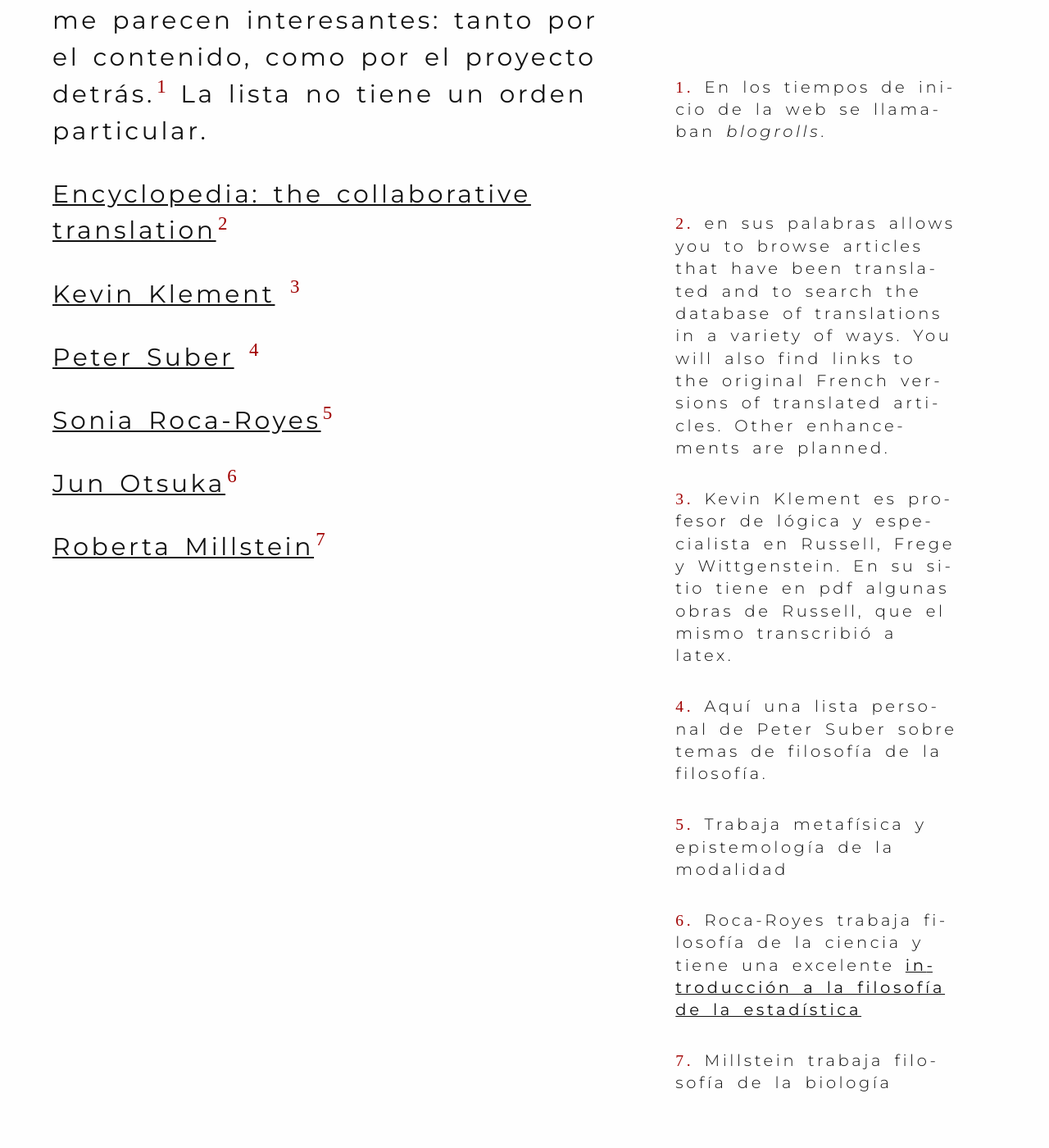
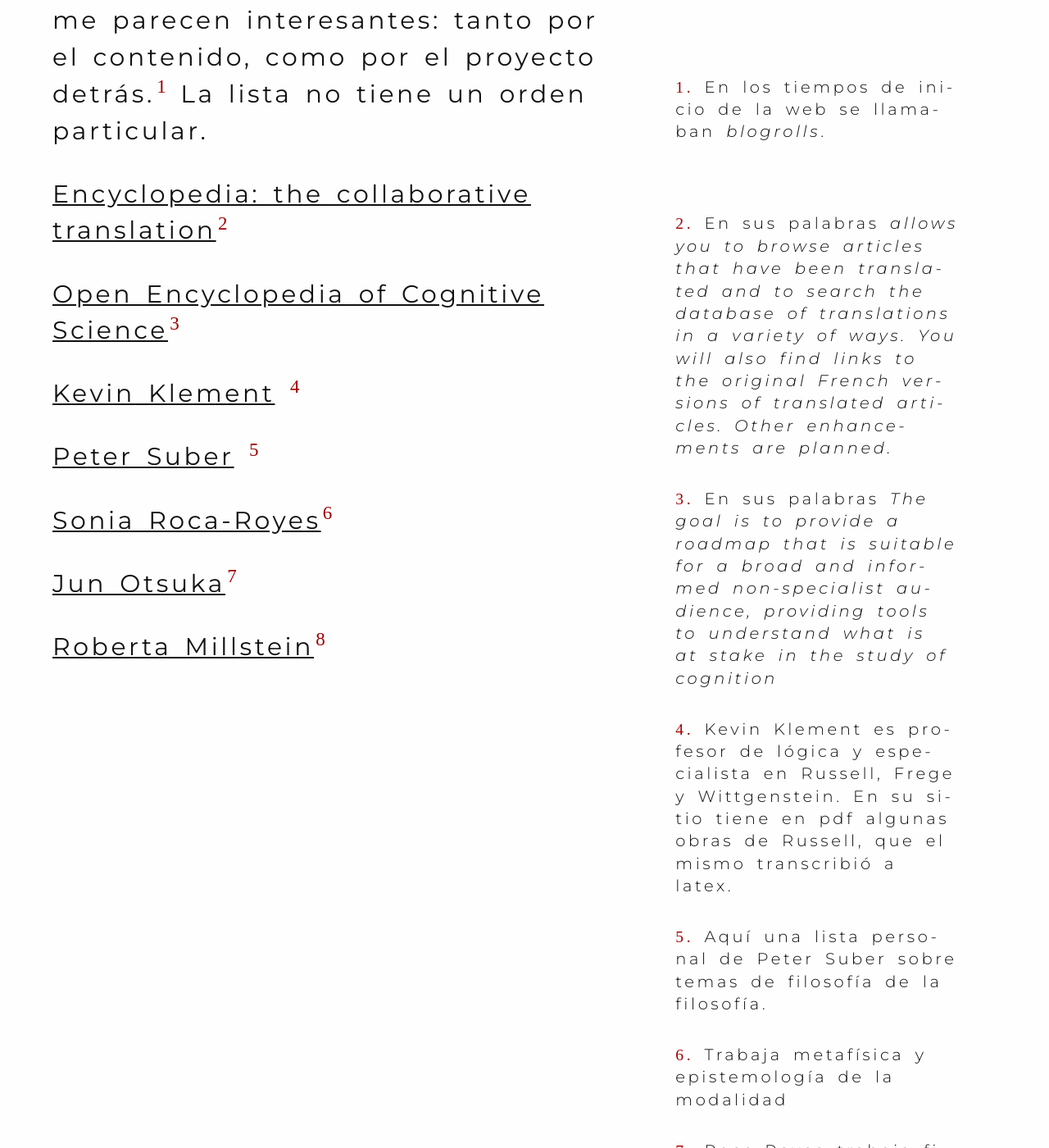
Before and after one commit to Oiuhukt/failosophy, a Jekyll site: the page built from page/index.md, in a window 1280 px wide and 1400 px high, scrolled down 662 px. Shown: the whole window at 82% size. Built offline with Jekyll 4.4.1, drawn with Linux system fonts in a browser that asks for light colours; some web fonts are replaced.

Commit message:
modificando webroll

```diff
--- a/page/index.md
+++ b/page/index.md
@@ -6,7 +6,10 @@
 {% newthought 'Me gustan las' %} páginas web personales. Tengo la impresión de que es una manera más fiel de conocer a una persona por su página web, especialmente si tienen un blog. Originalmente, este lugar contenía sólo páginas personales, pero quiero resguardar ligas a sitios que me parecen interesantes: tanto por el contenido, como por el proyecto detrás.{% sidenote '1' 'En los tiempos de inicio de la web se llamaban *blogrolls*. '%} La lista no tiene un orden particular.
 
 
-[Encyclopedia: the collaborative translation](https://quod.lib.umich.edu/d/did/intro.html){% sidenote '3' 'en sus palabras allows you to browse articles that have been translated and to search the database of translations in a variety of ways. You will also find links to the original French versions of translated articles. Other enhancements are planned.' %}
+[Encyclopedia: the collaborative translation](https://quod.lib.umich.edu/d/did/intro.html){% sidenote '3' 'En sus palabras _allows you to browse articles that have been translated and to search the database of translations in a variety of ways. You will also find links to the original French versions of translated articles. Other enhancements are planned._' %}
+
+[Open Encyclopedia of Cognitive Science](https://oecs.mit.edu/){% sidenote '6' 'En sus palabras _The goal is to provide a roadmap that is suitable for a broad and informed non-specialist audience, providing tools to understand what is at stake in the study of cognition_' %}
+
 
 [Kevin Klement](http://people.umass.edu/klement/) {% sidenote '2' 'Kevin Klement es profesor de lógica y especialista en Russell, Frege y Wittgenstein. En su sitio tiene en pdf algunas obras de Russell, que el mismo transcribió a latex.' %}
 
```
